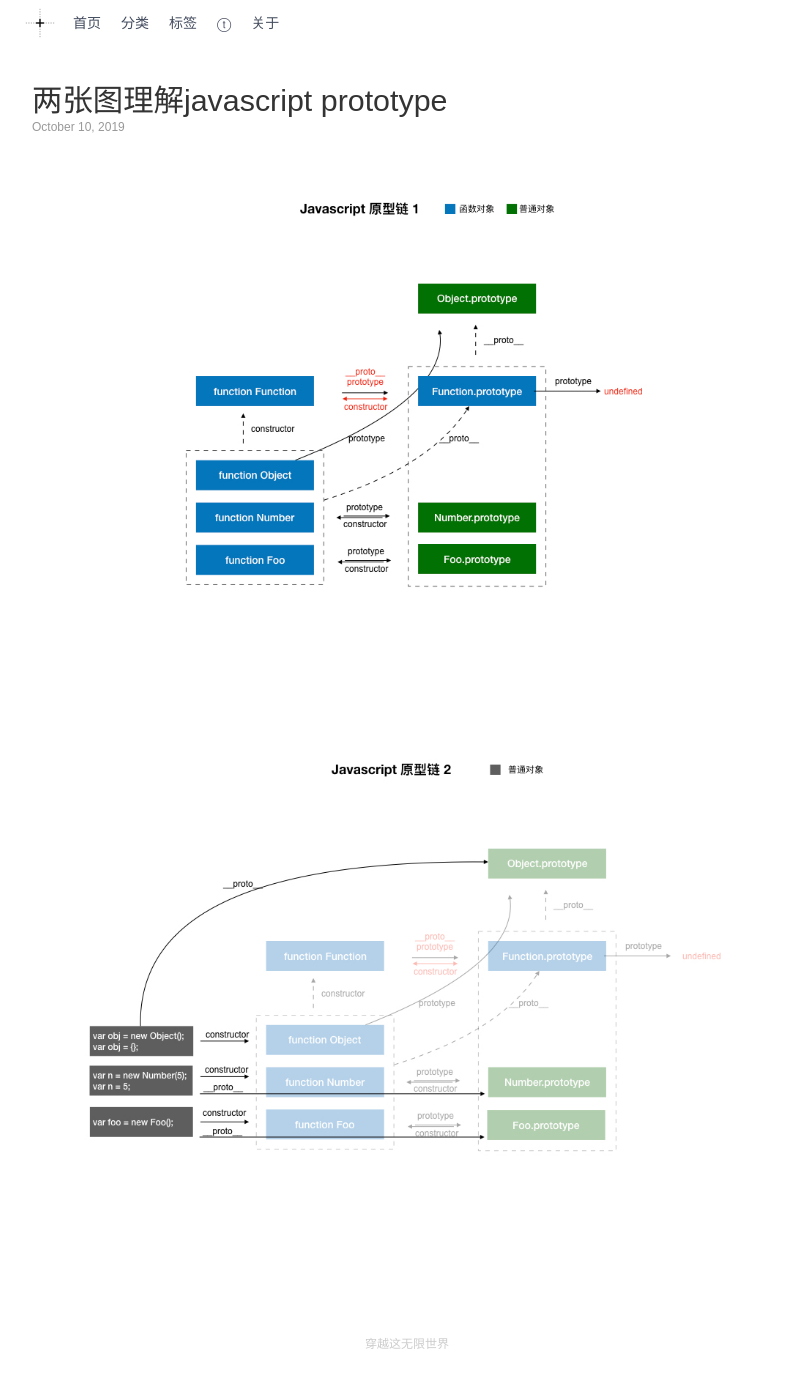
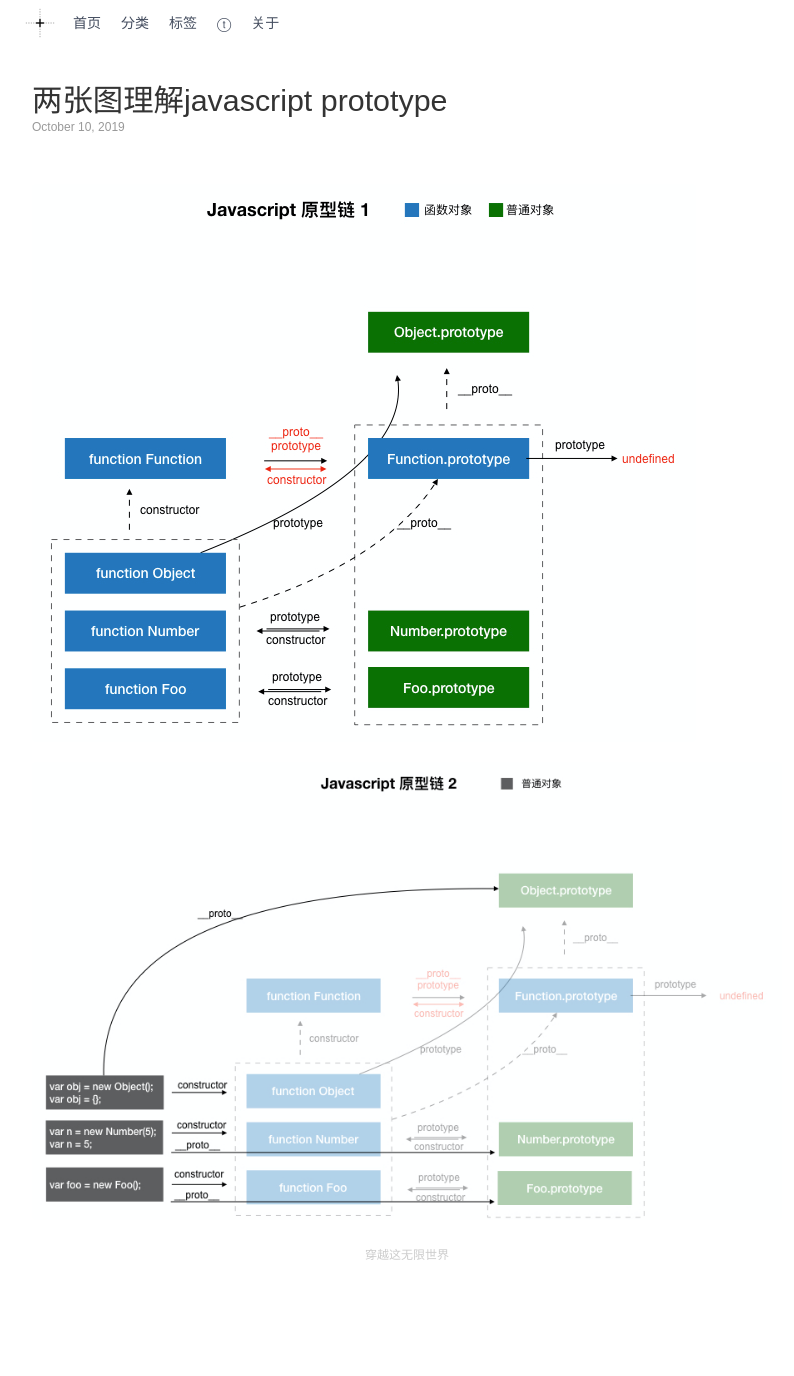
Before and after one commit to babyking/babyking.github.io, a Jekyll site: the page built from _posts/2019-10-10-liang-zhang-tu-li-jie-js-prototype.md, in a window 1280 px wide. Shown: the whole page, without its empty margins (233-1027 px from the left). Built offline with Jekyll 4.4.1, drawn with Linux system fonts in a browser that asks for light colours; after the commit the page ends 1287 px from its top, so only the background shows below that.

Commit message:
blog update

```diff
--- a/_posts/2019-10-10-liang-zhang-tu-li-jie-js-prototype.md
+++ b/_posts/2019-10-10-liang-zhang-tu-li-jie-js-prototype.md
@@ -8,5 +8,7 @@ category: 前端
 tags: [javascript,prototype]
 ---
 
-![js_prototype1](/image/js_prototype1.jpeg)
-![js_prototype1](/image/js_prototype2.jpeg)
+
+![Snip20191010_13](/image/Snip20191010_13.png)
+
+![Snip20191010_14](/image/Snip20191010_14.png)
```
Also changed, not shown: image/Snip20191010_13.png (added), image/Snip20191010_14.png (added).
